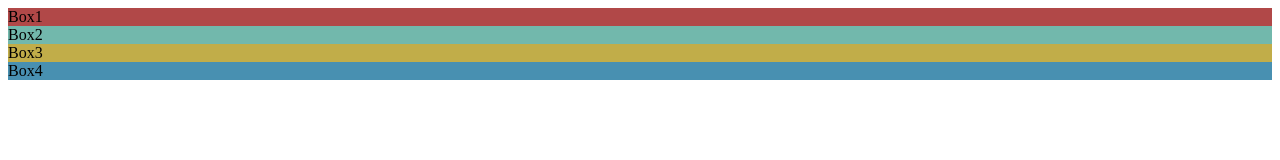
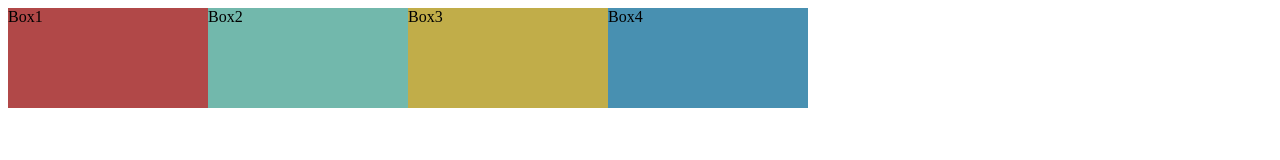
Before and after one commit to yse-yoo/html_2023_ig22, a plain HTML site: page layout.html in a window 1280 px wide. Drawn offline with Linux system fonts and the light colour scheme.

Commit message:
add float

```diff
--- a/css/layout.css
+++ b/css/layout.css
@@ -13,3 +13,9 @@
 .color4 {
     background-color: rgb(72, 144, 177);
 }
+
+.box {
+    width: 200px;
+    height: 100px;
+    float: left;
+}
```
